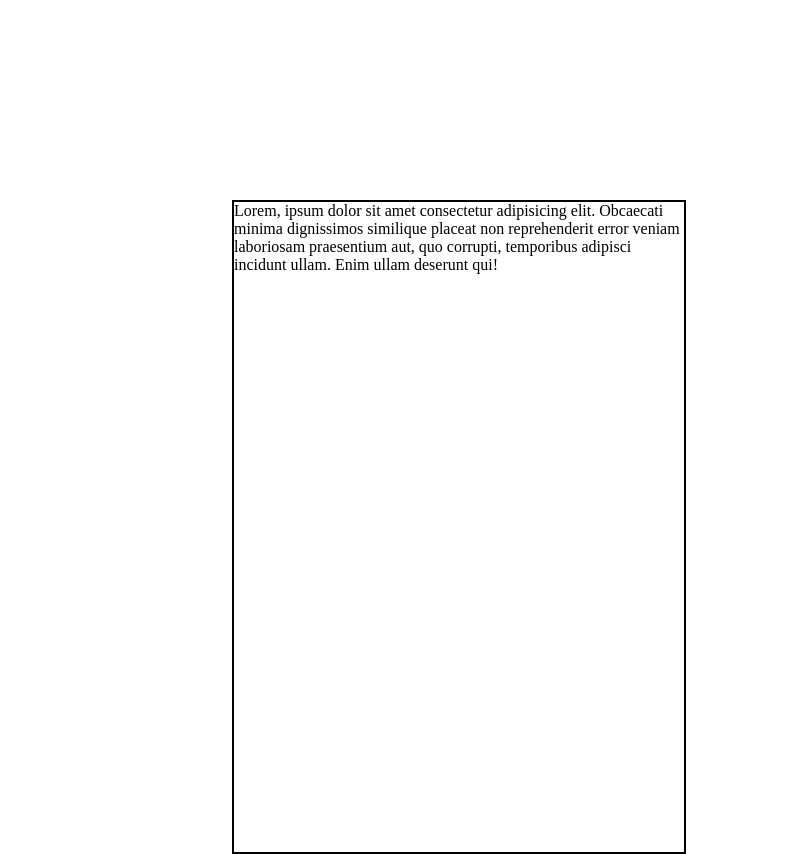
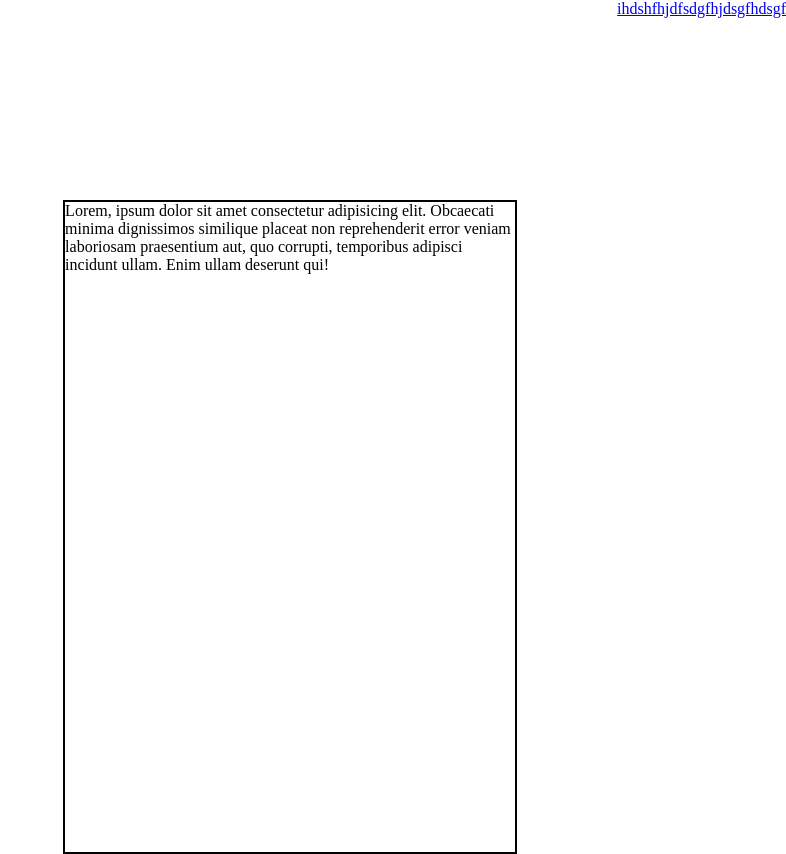
Before and after one commit to miguelssc/site-principal, a plain HTML site: page index.html in a window 1280 px wide. Shown: the whole page, without its empty margins (494-1280 px from the left). Drawn offline with Linux system fonts and the light colour scheme.

Commit message:
resolvido

```diff
--- a/index.html
+++ b/index.html
@@ -12,6 +12,7 @@
     <div id="box">Lorem, ipsum dolor sit amet consectetur adipisicing elit. Obcaecati minima dignissimos similique
         placeat non reprehenderit error veniam laboriosam praesentium aut, quo corrupti, temporibus adipisci incidunt
         ullam. Enim ullam deserunt qui!</div>
+        <a href="inicio.html">ihdshfhjdfsdgfhjdsgfhdsgf</a>
 </body>
 
 </html>
```
